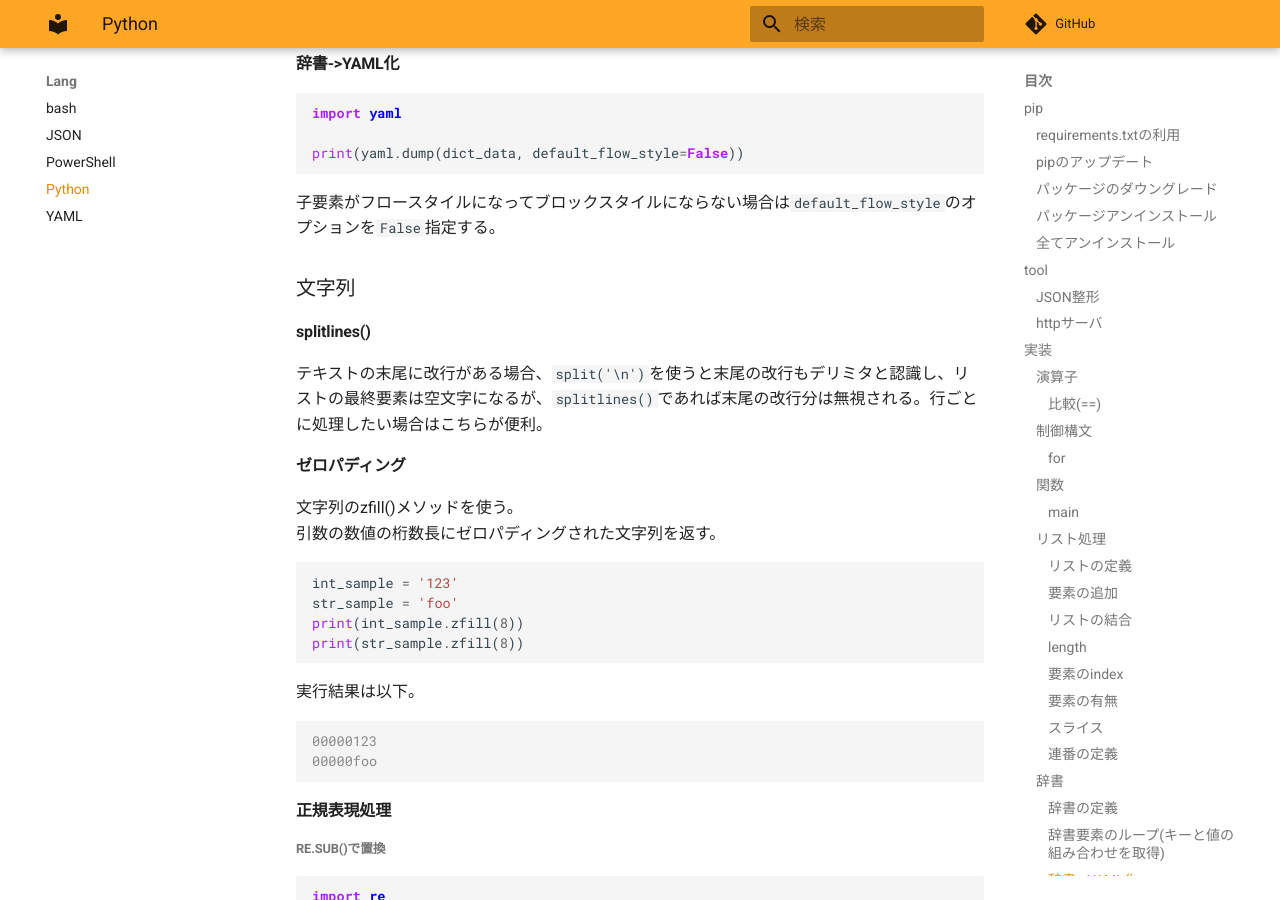
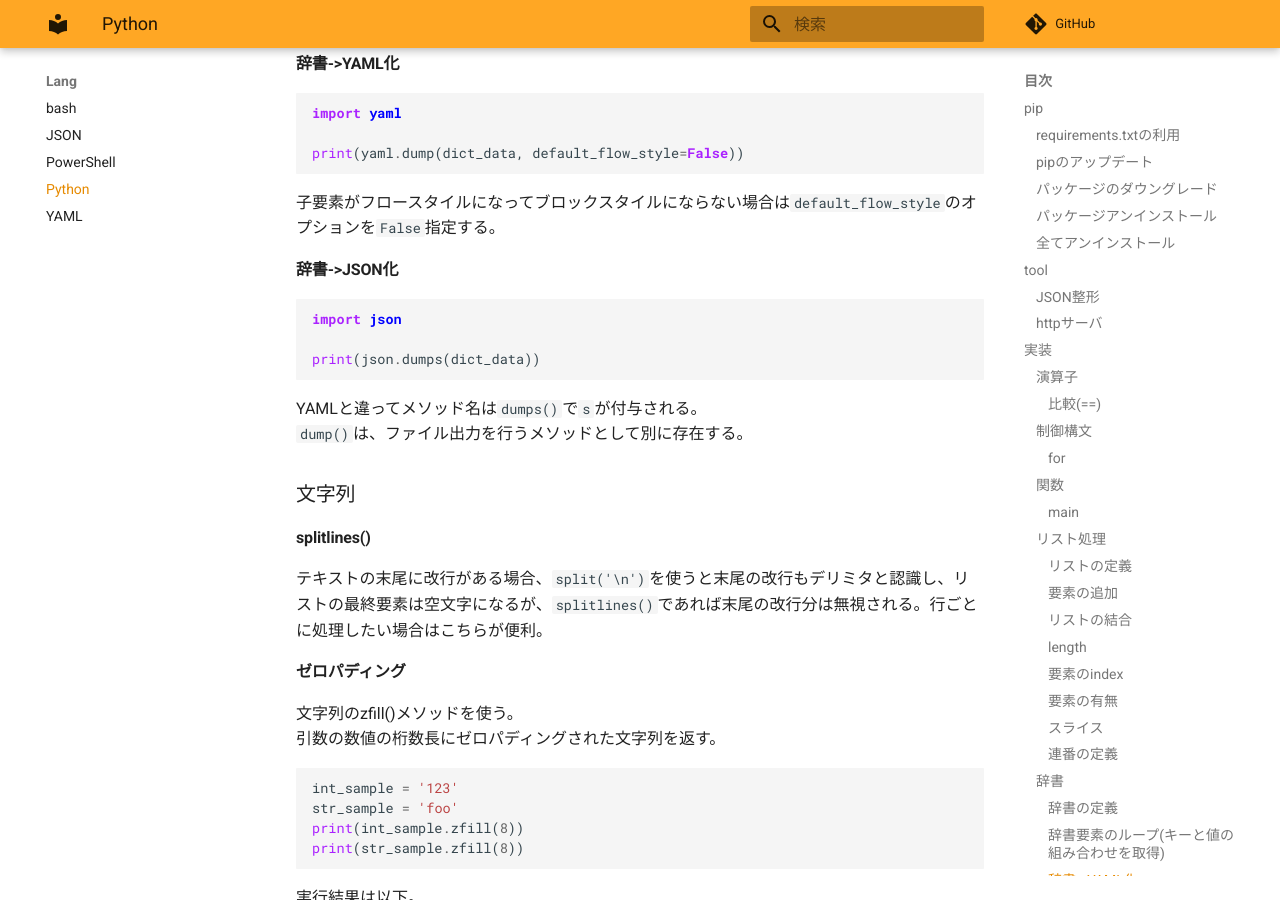
Before and after one commit to zaki-lknr/docs, an MkDocs documentation site: the page built from docs/lang/python.md, in a window 1280 px wide and 900 px high, scrolled down 6498 px. Built offline with MkDocs 1.6.1 and Material for MkDocs 9.7.7, drawn with Linux system fonts in a browser that asks for light colours; comment, search, counter and statistics services are not loaded.

Commit message:
add: lang/python: 辞書->JSON

````diff
--- a/docs/lang/python.md
+++ b/docs/lang/python.md
@@ -339,6 +339,17 @@ print(yaml.dump(dict_data, default_flow_style=False))
 
 子要素がフロースタイルになってブロックスタイルにならない場合は`default_flow_style`のオプションを`False`指定する。
 
+#### 辞書->JSON化
+
+```python
+import json
+
+print(json.dumps(dict_data))
+```
+
+YAMLと違ってメソッド名は`dumps()`で`s`が付与される。
+`dump()`は、ファイル出力を行うメソッドとして別に存在する。
+
 ### 文字列
 
 #### splitlines()
````
